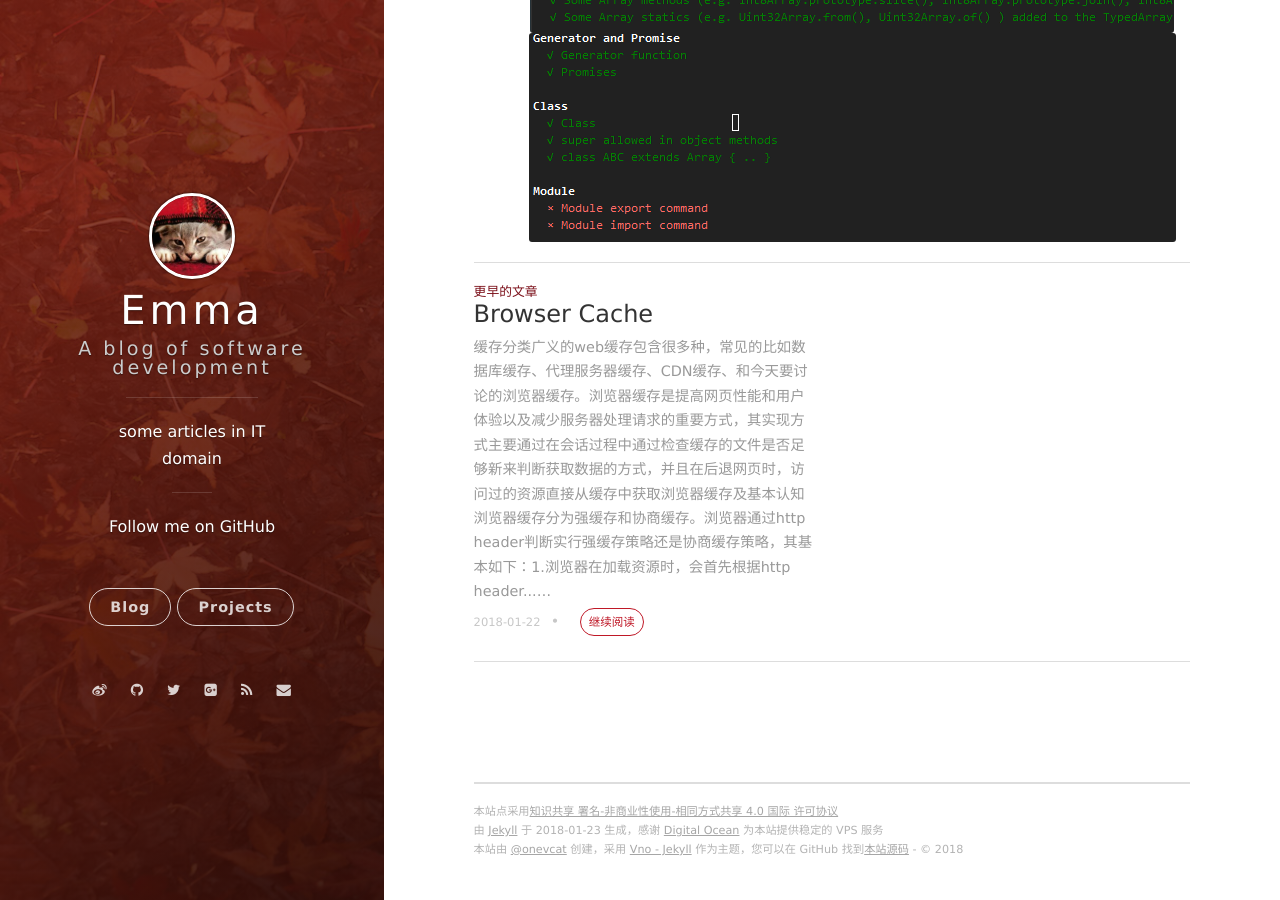
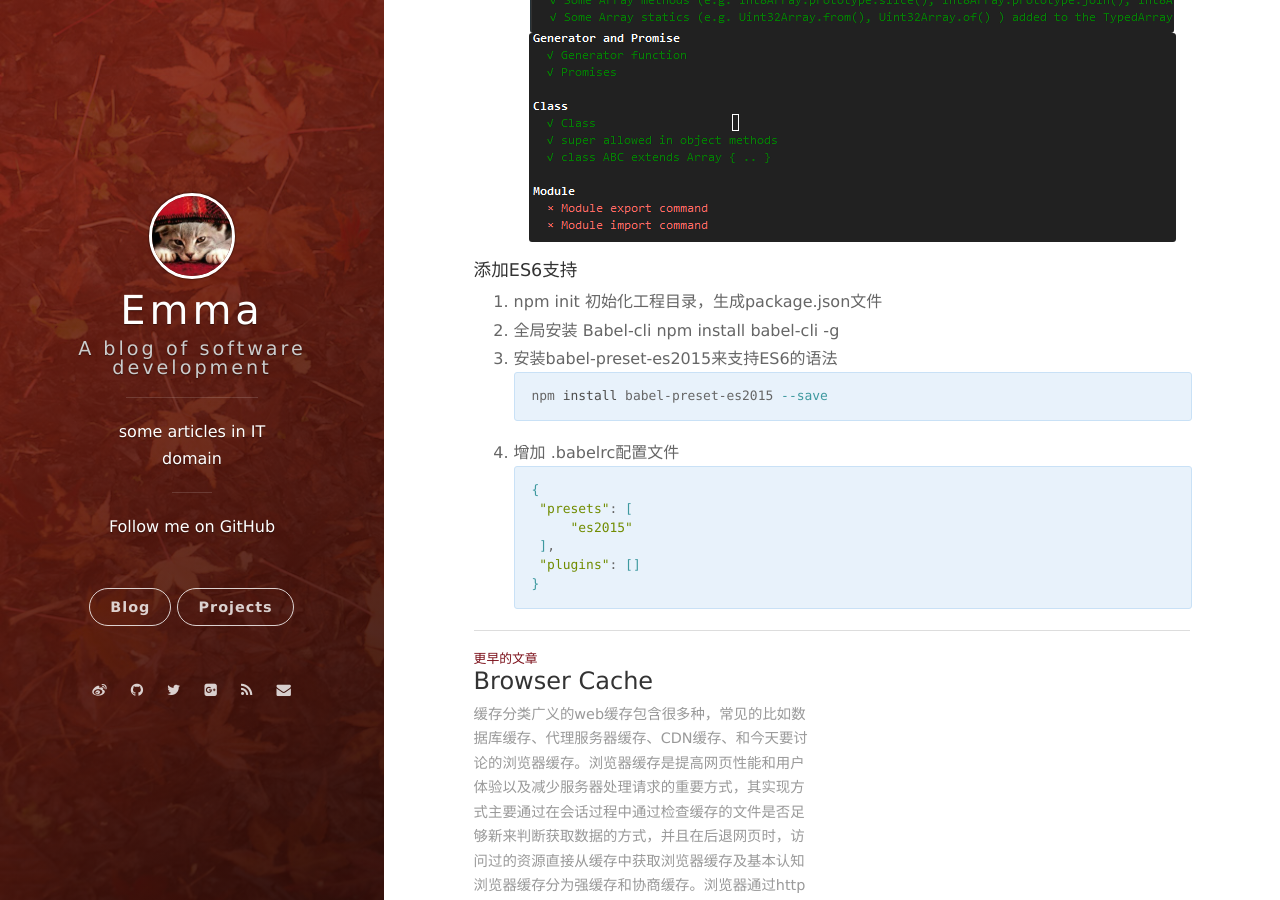
Before and after one commit to Emma0118/Emma0118.github.io, a Jekyll site: the page built from _posts/2018-01-22-Support-ES6-for-nodejs.markdown, in a window 1280 px wide and 900 px high, scrolled down 932 px. Built offline with Jekyll 4.4.1, drawn with Linux system fonts in a browser that asks for light colours; nearby versions of some CDN libraries; comment, search, counter and statistics services are not loaded.

Commit message:
01-22 node support for es6

````diff
--- a/_posts/2018-01-22-Support-ES6-for-nodejs.markdown
+++ b/_posts/2018-01-22-Support-ES6-for-nodejs.markdown
@@ -19,3 +19,21 @@ es-checker
 ![](/assets/images/es6-1.png)
 ![](/assets/images/es6-2.png)
 ![](/assets/images/es6-3.png)
+
+#### 添加ES6支持
+
+1. npm init 初始化工程目录，生成package.json文件
+2. 全局安装 Babel-cli npm install babel-cli -g
+3. 安装babel-preset-es2015来支持ES6的语法
+```bash
+npm install babel-preset-es2015 --save
+```
+4. 增加 .babelrc配置文件
+```bash
+{
+    "presets": [
+        "es2015"
+    ],
+    "plugins": []
+}
+```
````
